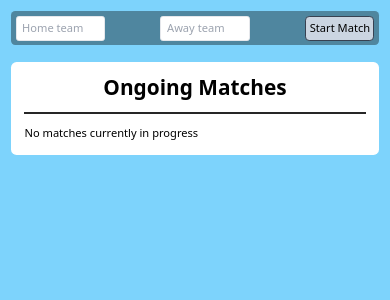
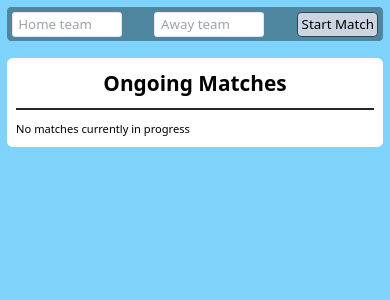
Before and after one commit to m-isaac/scoreboard, a React (Vite) app: page / in a window 390 px wide. Shown: the top 300 px of the page. Built offline with nearby package versions, Linux system fonts and the light colour scheme.

Commit message:
Enhance font size on small screens

```diff
--- a/src/App.css
+++ b/src/App.css
@@ -1,8 +1,9 @@
 .match-summary {
-  padding: 2px 9px;
+  padding: 2px 0.4rem;
   border: 1px solid gray;
   border-radius: 5px;
   color: navy;
-  font-size: 1.2rem;
+  font-size: 1.22rem;
   background-color: azure;
+  font-weight: 500;
 }
--- a/src/App.tsx
+++ b/src/App.tsx
@@ -8,7 +8,7 @@ import './App.css';
 const AppWrapper = styled.div`
   display: flex;
   position: relative;
-  padding: 1rem;
+  padding: 0.65rem;
   flex-direction: column;
   gap: 1.5rem;
   align-items: center;
--- a/src/components/MatchList.tsx
+++ b/src/components/MatchList.tsx
@@ -7,7 +7,7 @@ const Container = styled.div`
   display: flex;
   overflow-y: auto;
   position: relative;
-  padding: 1.2rem;
+  padding: 0.8rem;
   padding-top: 0;
   flex-direction: column;
   gap: 1rem;
--- a/src/components/common.ts
+++ b/src/components/common.ts
@@ -4,7 +4,7 @@ export const Button = styled.button<{ $bgColor: string }>`
   padding: 0.3rem;
   border-radius: 0.375rem;
   border: 1px solid #374151;
-  font-size: 1rem;
+  font-size: 1.2rem;
   line-height: 1.5rem;
   font-weight: 500;
   background-color: ${({ $bgColor }) => $bgColor};
@@ -19,7 +19,7 @@ export const Input = styled.input`
   padding: 0.25rem 0.5rem;
   border-radius: 0.25rem;
   border-width: 1px;
-  width: 25%;
-  font-size: 1rem;
+  width: 30%;
+  font-size: 1.2rem;
   line-height: 1.5rem;
 `;
```
